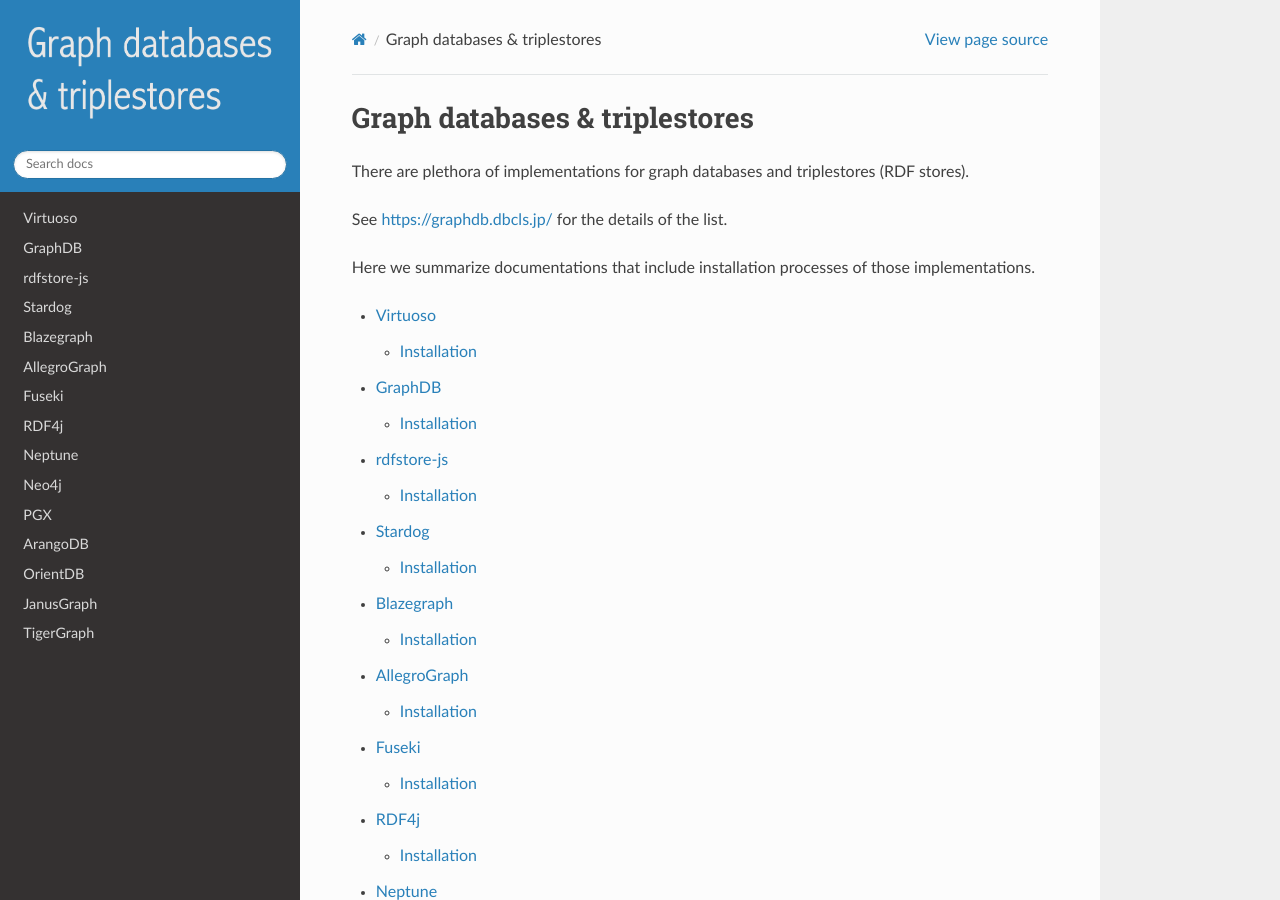
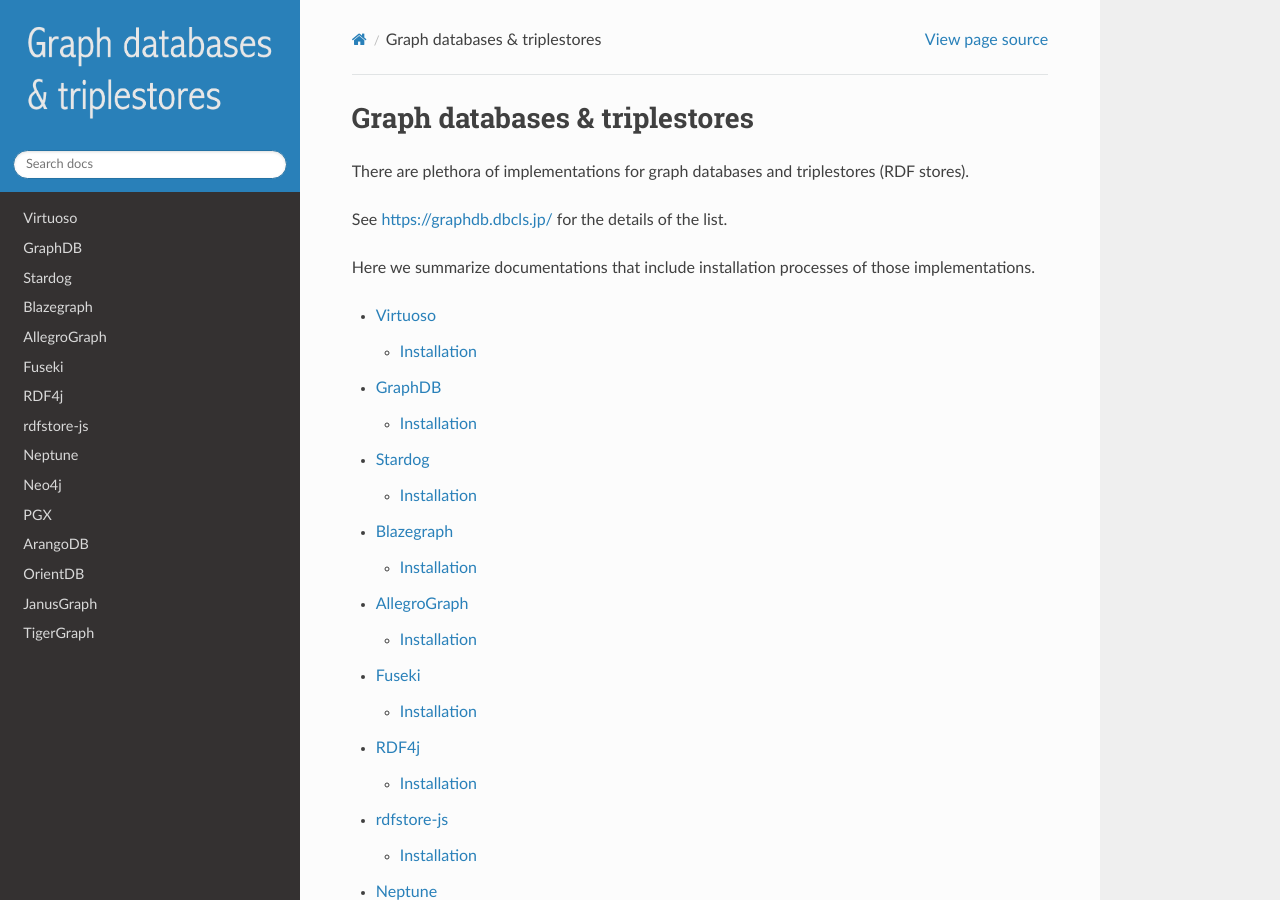
Before and after one commit to dbcls/graphdbs, a Sphinx documentation site: the page built from docs/index.rst, in a window 1280 px wide and 900 px high. Built offline with Sphinx 7.4.7 and the Read the Docs theme 2.0.0, drawn with Linux system fonts in a browser that asks for light colours.

```diff
--- a/docs/index.rst
+++ b/docs/index.rst
@@ -12,12 +12,12 @@ Here we summarize documentations that include installation processes of those im
 
    md/virtuoso
    md/graphdb
-   md/rdfstore-js
    md/stardog
    md/blazegraph
    md/allegrograph
    md/fuseki
    md/rdf4j
+   md/rdfstore-js
    md/neptune
    md/neo4j
    md/pgx
```
